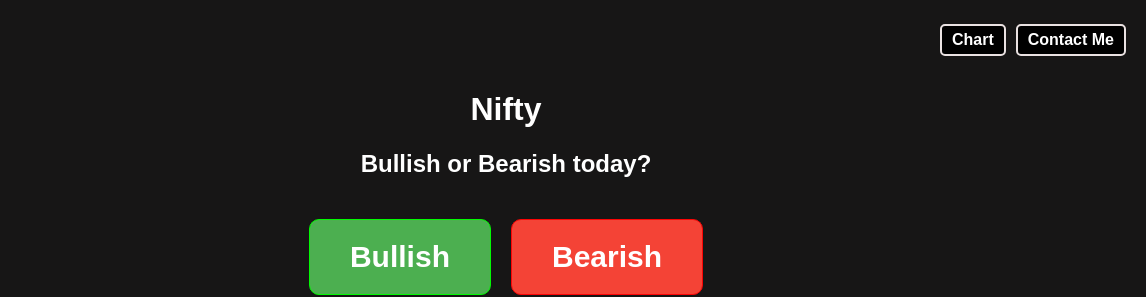
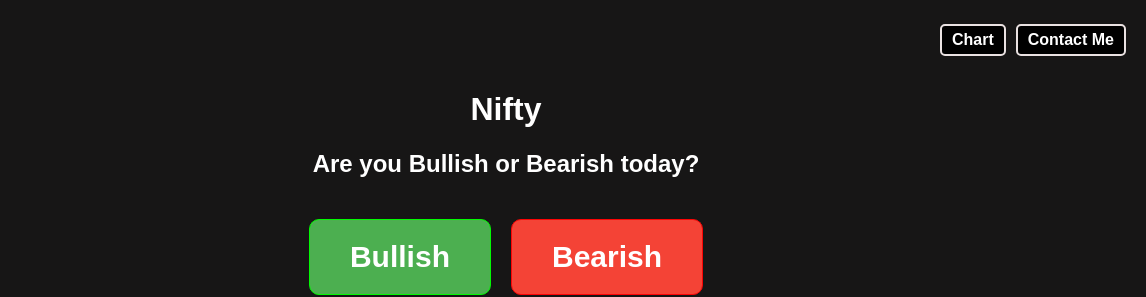
Before and after one commit to nischal-shetty2/marketvoter-test, a plain HTML site: page index.html in a window 1280 px wide. Shown: the top 297 px of the page, 134-1280 px from the left. Drawn offline with nearby package versions, Linux system fonts and the light colour scheme.

Commit message:
Update index.html
Signed-off-by: Nischal Shetty <nischal2004coc@gmail.com>

```diff
--- a/index.html
+++ b/index.html
@@ -18,7 +18,7 @@
     </div>
   </div>
   <h1>Nifty</h1>
-  <h2>Bullish or Bearish today?</h2>
+  <h2>Are you Bullish or Bearish today?</h2>
 
   <div class="vote-container">
     <button class="vote-btn bullish-btn" onclick="vote('bullish')" id="bullishBtn">Bullish</button>
```
